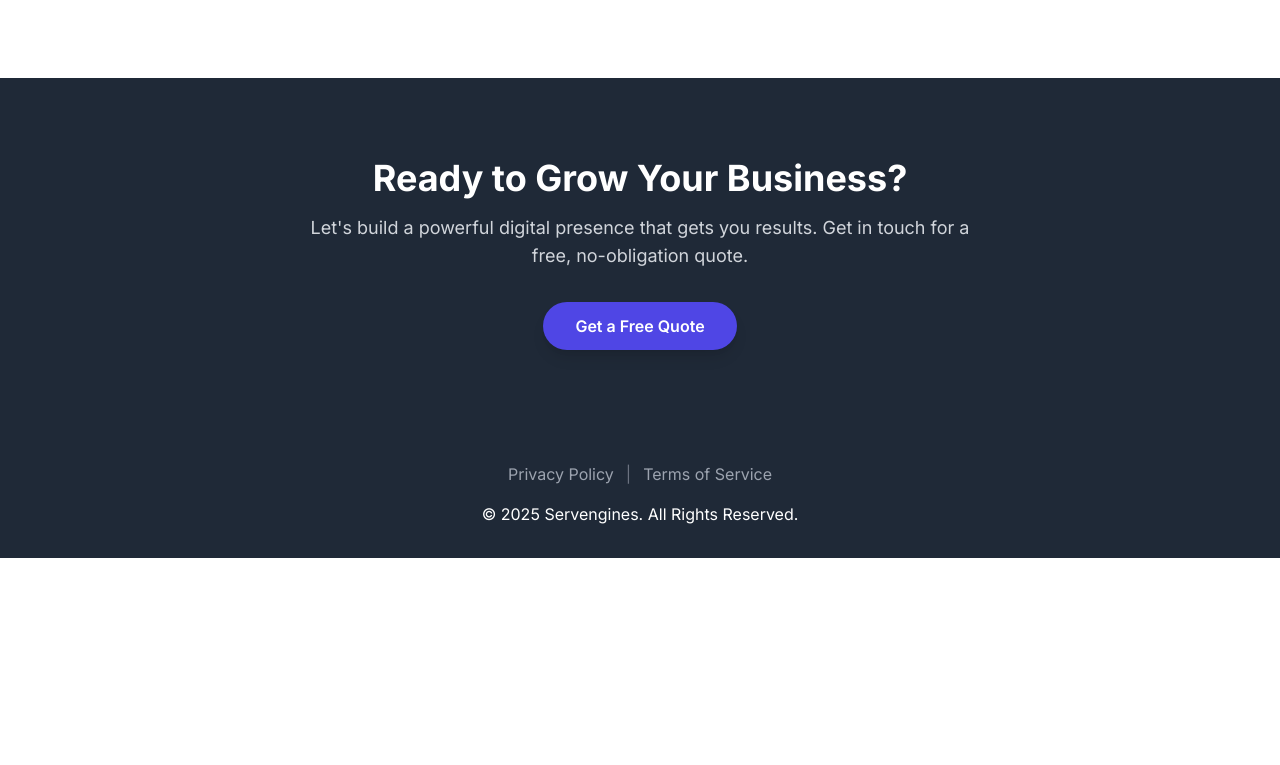
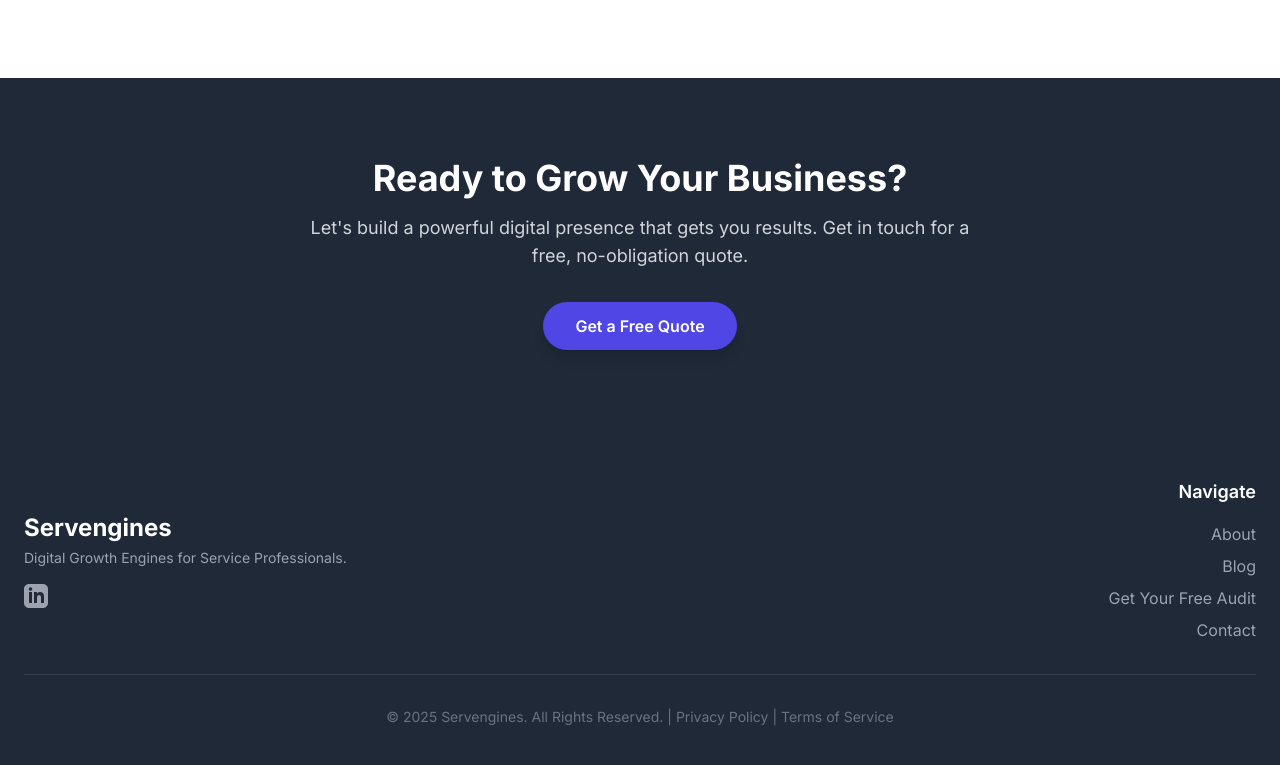
Before and after one commit to CyberSanderson/servengines, a Next.js app: page / in a window 1280 px wide. Shown: the part 5856-6621 px from the top of the page. Before the commit the page ends 6414 px from the top, so only its background shows below. Built offline with nearby package versions, Linux system fonts and the light colour scheme.

Commit message:
added linkedin at the footer

```diff
--- a/src/components/Footer.tsx
+++ b/src/components/Footer.tsx
@@ -1,23 +1,62 @@
 // src/components/Footer.tsx
 import React from 'react';
-import Link from 'next/link'; // Make sure Link is imported
+import Link from 'next/link';
 
 const Footer = () => {
   const currentYear = new Date().getFullYear();
 
   return (
-    <footer className="bg-gray-800 text-white py-8">
-      <div className="container mx-auto px-6 text-center">
-        <div className="mb-4">
-          <Link href="/privacy-policy" className="mx-3 text-gray-400 hover:text-white">
-            Privacy Policy
-          </Link>
-          <span className="text-gray-500">|</span>
-          <Link href="/terms-of-service" className="mx-3 text-gray-400 hover:text-white">
-            Terms of Service
-          </Link>
+    <footer className="bg-gray-800 text-white">
+      <div className="container mx-auto px-6 py-12">
+        <div className="flex flex-col items-center sm:flex-row sm:justify-between">
+
+          {/* Column 1: Brand & Social */}
+          <div className="flex flex-col items-center sm:items-start mb-8 sm:mb-0">
+            <Link href="/" className="text-2xl font-bold text-white hover:text-gray-300">
+              Servengines
+            </Link>
+            <p className="text-gray-400 text-sm mt-1">
+              Digital Growth Engines for Service Professionals.
+            </p>
+            <div className="flex space-x-4 mt-4">
+              <a
+                href="https://www.linkedin.com/in/sanderson-labousse-web-developer/"
+                target="_blank"
+                rel="noopener noreferrer"
+                aria-label="LinkedIn"
+                className="text-gray-400 hover:text-white transition-colors"
+              >
+                <svg className="w-6 h-6" fill="currentColor" viewBox="0 0 24 24" aria-hidden="true">
+                  <path d="M19 0h-14c-2.761 0-5 2.239-5 5v14c0 2.761 2.239 5 5 5h14c2.762 0 5-2.239 5-5v-14c0-2.761-2.238-5-5-5zm-11 19h-3v-11h3v11zm-1.5-12.268c-.966 0-1.75-.79-1.75-1.764s.784-1.764 1.75-1.764 1.75.79 1.75 1.764-.783 1.764-1.75 1.764zm13.5 12.268h-3v-5.604c0-3.368-4-3.113-4 0v5.604h-3v-11h3v1.765c1.396-2.586 7-2.777 7 2.476v6.759z" />
+                </svg>
+              </a>
+            </div>
+          </div>
+
+          {/* Column 2: Quick Links */}
+          <div className="text-center sm:text-right">
+            <h3 className="text-lg font-semibold text-white">Navigate</h3>
+            <ul className="mt-4 space-y-2">
+              <li>
+                <Link href="/about" className="text-gray-400 hover:text-white transition-colors">About</Link>
+              </li>
+              <li>
+                <Link href="/blog" className="text-gray-400 hover:text-white transition-colors">Blog</Link>
+              </li>
+              <li>
+                <Link href="/audit" className="text-gray-400 hover:text-white transition-colors">Get Your Free Audit</Link>
+              </li>
+              <li>
+                <Link href="/contact" className="text-gray-400 hover:text-white transition-colors">Contact</Link>
+              </li>
+            </ul>
+          </div>
         </div>
-        <p>&copy; {currentYear} Servengines. All Rights Reserved.</p>
+
+        {/* Bottom Bar */}
+        <div className="mt-8 pt-8 border-t border-gray-700 text-center text-gray-500 text-sm">
+          <p>&copy; {currentYear} Servengines. All Rights Reserved. | <Link href="/privacy-policy" className="hover:text-white">Privacy Policy</Link> | <Link href="/terms-of-service" className="hover:text-white">Terms of Service</Link></p>
+        </div>
       </div>
     </footer>
   );
```
